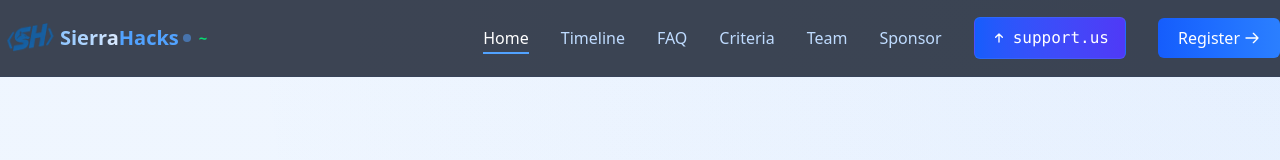
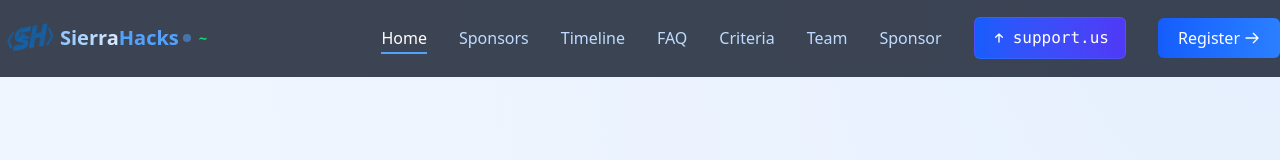
Before and after one commit to sasidharJasty/sierrahacks, a React (Vite) app in the folder frontend/: page / in a window 1280 px wide. Shown: the top 160 px of the page. Built offline with nearby package versions, Linux system fonts and the light colour scheme.

Commit message:
Updated Navbar and Visuals

```diff
--- a/frontend/components/Members.jsx
+++ b/frontend/components/Members.jsx
@@ -48,9 +48,9 @@ const Members = () => {
       image: "https://cdn.pixabay.com/photo/2020/07/01/12/58/icon-5359553_640.png"
     },
     {
-      name: "Prithik Manopriya",
-      role: "Volunteer organizer",
-      bio: "Helping to ensure a smooth and enjoyable experience for all participants.",
+      name: "Prithik Karthikeyan",
+      role: "Organizer",
+      bio: "Helping to ensure a smooth and enjoyable experience for participants as a volunteer.",
       image: "https://cdn.pixabay.com/photo/2020/07/01/12/58/icon-5359553_640.png"
     }
 
--- a/frontend/components/Navbar.jsx
+++ b/frontend/components/Navbar.jsx
@@ -73,9 +73,10 @@ const Navbar = () => {
   // Navigation items with their respective sections
   const navItems = [
     { name: "Home", id: "home", path: "/", delay: 0.05 },
+    { name: "Sponsors", id: "sponsor", path: "/", delay: 0.1 },
     { name: "Timeline", id: "timeline", path: "/", delay: 0.15 },
-    { name: "FAQ", id: "about", path: "/", delay: 0.1 },
-    { name: "Criteria", id: "criteria", path: "/", delay: 0.2 },
+    { name: "FAQ", id: "about", path: "/", delay: 0.2 },
+    { name: "Criteria", id: "criteria", path: "/", delay: 0.25 },
     { name: "Team", id: "team", path: "/", delay: 0.3 },
     { name: "Sponsor", id: "sponsor", path: "/sponsor", delay: 0.4 }
   ];
```
